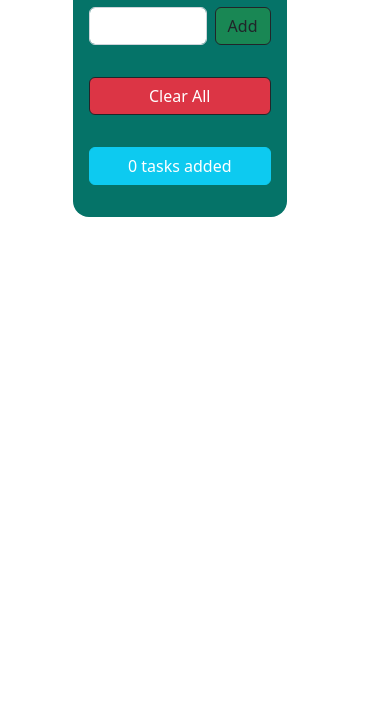
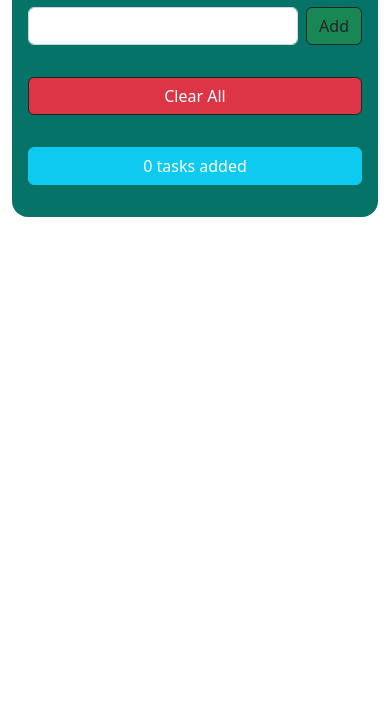
Before and after one commit to fuadpro/ToDoApp, a plain HTML site: page index.html in a window 390 px wide. Shown: the part 127-844 px from the top of the page. Drawn offline with nearby package versions, Linux system fonts and the light colour scheme.

Commit message:
Update index.html

```diff
--- a/index.html
+++ b/index.html
@@ -8,7 +8,7 @@
   </head>
   <body>
     <div class="container py-5">
-      <div id="todoapp" class="col-7 offset-2 rounded-4 p-3">
+      <div id="todoapp" class="col-md-7 offset-md-2 rounded-4 p-3">
           <div class="header py-3" ><h2 class="text-white text-center">Todo List</h2></div>
           <div class="mb-3 d-flex">
               <input type="text" class="form-control " id="inputTxt">
```
